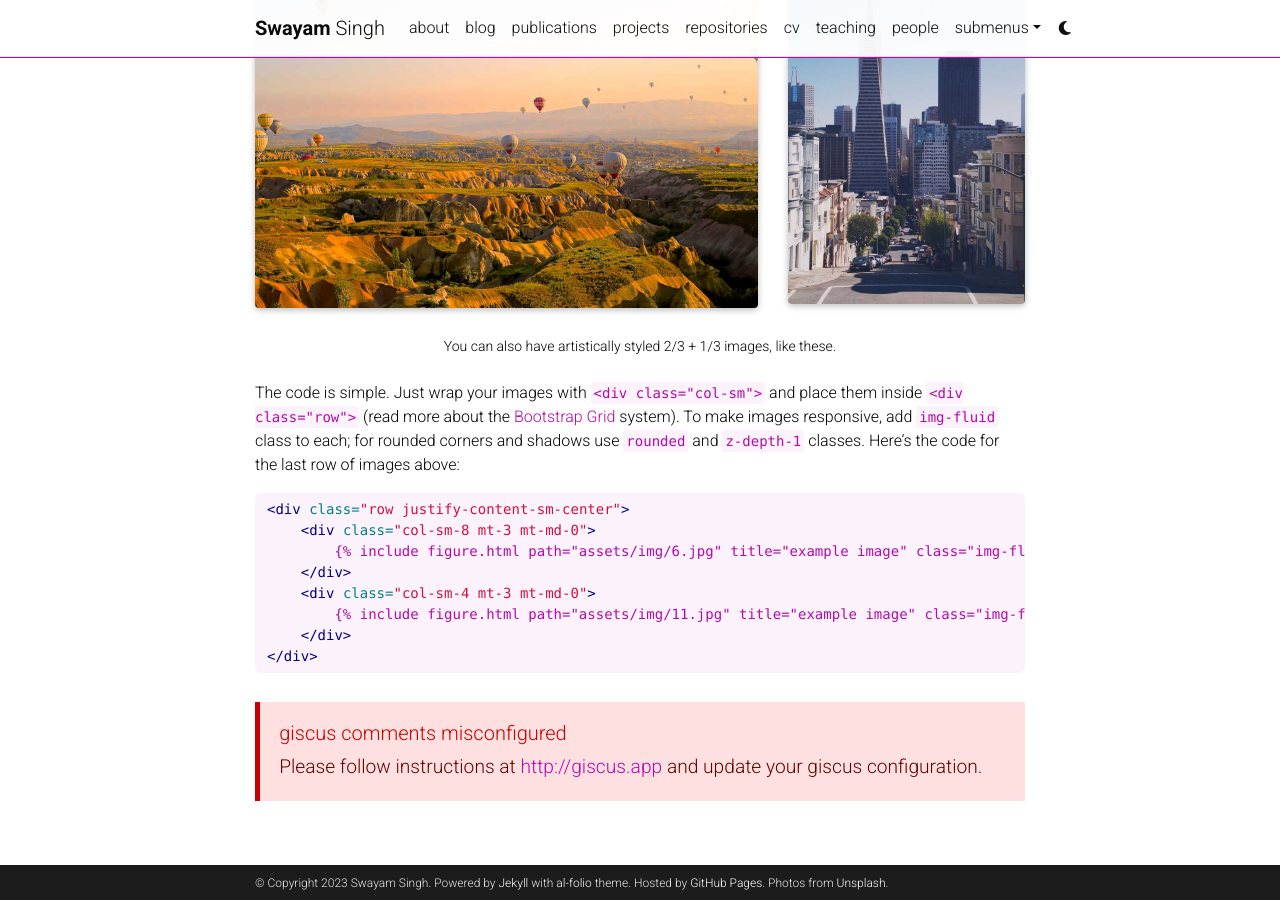
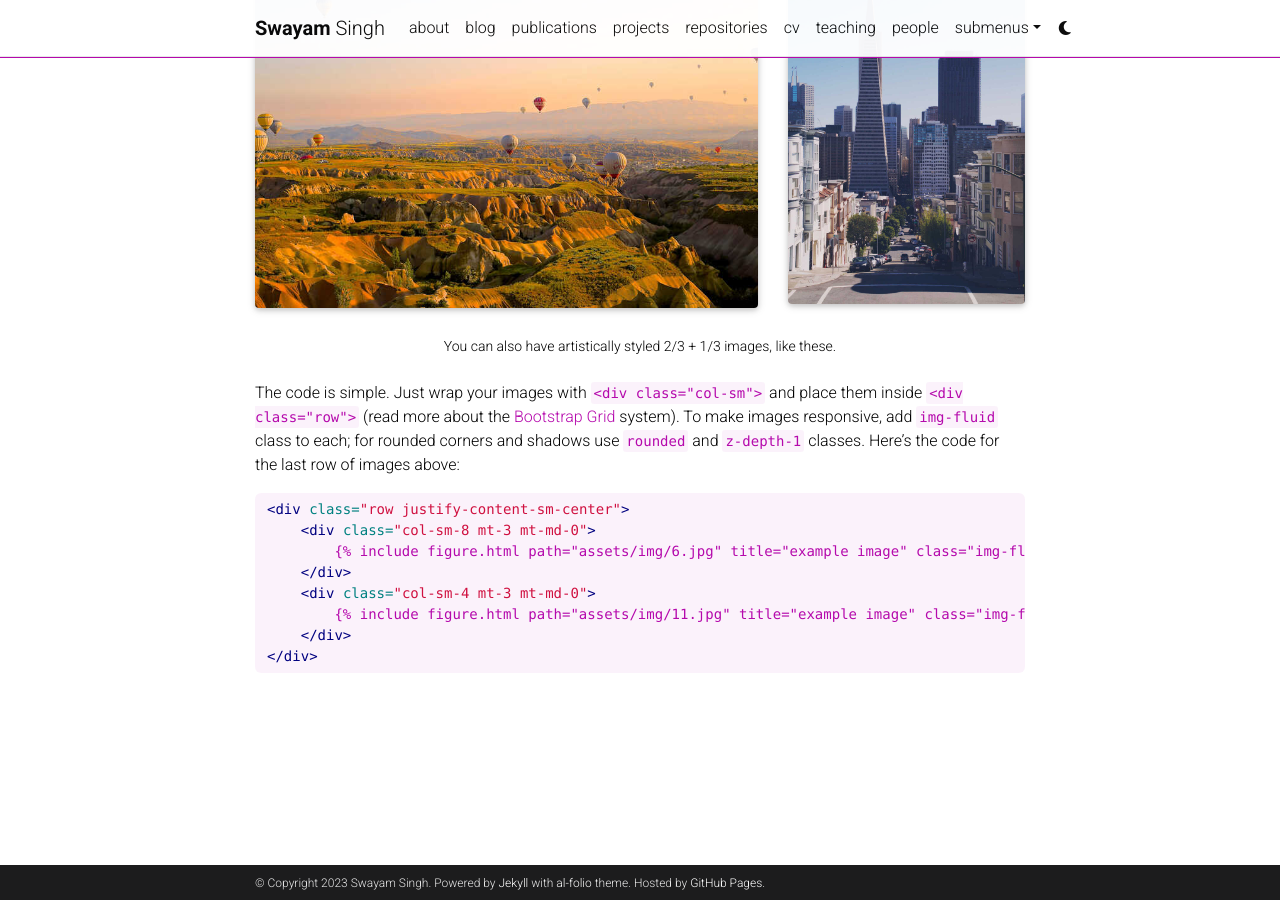
Before and after one commit to SwayamInSync/SwayamInSync.github.io, a Jekyll site: the page built from _projects/2_project.md, in a window 1280 px wide and 900 px high, scrolled down 1425 px. Built offline with Jekyll 4.4.1, drawn with Linux system fonts in a browser that asks for light colours; full-size pictures stand in for the smaller copies a plugin makes; comment, search, counter and statistics services are not loaded; a style sheet for code colours, icons or effects is not loaded; some of the changed lines change nothing that is shown.

Commit message:
updating info

```diff
--- a/_config.yml
+++ b/_config.yml
@@ -12,11 +12,10 @@
 footer_text: >
   Powered by <a href="https://jekyllrb.com/" target="_blank">Jekyll</a> with <a href="https://github.com/alshedivat/al-folio">al-folio</a> theme.
   Hosted by <a href="https://pages.github.com/" target="_blank">GitHub Pages</a>.
-  Photos from <a href="https://unsplash.com" target="_blank">Unsplash</a>.
-keywords: jekyll, jekyll-theme, academic-website, portfolio-website  # add your own keywords or leave empty
+keywords: academic-website, portfolio-website  # add your own keywords or leave empty
 
 lang: en # the language of your site (for example: en, fr, cn, ru, etc.)
-icon: ⚛️  # the emoji used as the favicon (alternatively, provide image name in /assets/img/)
+icon: 🚀  # the emoji used as the favicon (alternatively, provide image name in /assets/img/)
 
 url: https://swayaminsync.github.io # the base hostname & protocol for your site
 baseurl: # the subpath of your site, e.g. /blog/
@@ -67,18 +66,11 @@
 # Social integration
 # -----------------------------------------------------------------------------
 
-github_username: # your GitHub user name
-gitlab_username: # your GitLab user name
-twitter_username: # your Twitter handle
-mastodon_username: # your mastodon instance+username in the format instance.tld/@username
-linkedin_username: # your LinkedIn user name
-telegram_username: # your Telegram user name
-scholar_userid: # your Google Scholar ID
-semanticscholar_id: # your Semantic Scholar ID
-whatsapp_number: # your WhatsApp number (full phone number in international format. Omit any zeroes, brackets, or dashes when adding the phone number in international format.)
-orcid_id: # your ORCID ID
-medium_username: # your Medium username
-quora_username: # your Quora username
+github_username: SwayamInSync
+twitter_username: _s_w_a_y_a_m_
+linkedin_username: swayam-singh-406610213
+scholar_userid: clLJfm8AAAAJ
+medium_username: s-w-a-y-a-m
 publons_id: # your ID on Publons
 lattes_id: # your ID on Lattes (Brazilian Lattes CV)
 osf_id: # your OSF ID
@@ -91,15 +83,15 @@
 wikipedia_id: # your wikipedia id (Case sensitive)
 dblp_url: # your DBLP profile url
 stackoverflow_id: # your stackoverflow id
-kaggle_id: # your kaggle id
+kaggle_id: swayamsingh
 lastfm_id: # your lastfm id
-spotify_id: # your spotify id
+spotify_id: xt4ldmbx2mvl22lk3zh8a445p
 pinterest_id: # your pinterest id
 unsplash_id: # your unsplash id
 instagram_id: # your instagram id
 facebook_id: # your facebook id
 youtube_id: # your youtube channel id (youtube.com/@<youtube_id>)
-discord_id: # your discord id (18-digit unique numerical identifier)
+discord_id: rootacess
 zotero_username: # your zotero username
 wechat_qr: # filename of your wechat qr-code saved as an image (e.g., wechat-qr.png if saved to assets/img/wechat-qr.png)
 
@@ -120,9 +112,9 @@
 # Blog
 # -----------------------------------------------------------------------------
 
-blog_name: al-folio # blog_name will be displayed in your blog page
+blog_name: Swayam's Scripts # blog_name will be displayed in your blog page
 blog_nav_title: blog # your blog must have a title for it to be displayed in the nav bar
-blog_description: a simple whitespace theme for academics
+blog_description: A collections of my original writings
 permalink: /blog/:year/:title/
 
 # Pagination
@@ -137,7 +129,7 @@
 # Follow instructions on https://giscus.app/ to setup for your repo to fill out
 # the information below.
 giscus:
-  repo:                          # <your-github-user-name>/<your-github-repo-name>
+  repo: SwayamInSync/SwayamInSync.github.io                         # <your-github-user-name>/<your-github-repo-name>
   category: Comments             # name of the category under which discussions will be created
   mapping: title                 # identify discussions by post title
   strict: 1                      # use strict identification mode
@@ -155,8 +147,8 @@
 # If you have blog posts published on medium.com or other external sources,
 # you can display them in your blog by adding a link to the RSS feed.
 external_sources:
-  - name: medium.com
-    rss_url: https://medium.com/@al-folio/feed
+  - name: Hashnode
+    rss_url: https://swayam-blog.hashnode.dev/rss.xml
 
 # -----------------------------------------------------------------------------
 # Collections
```
